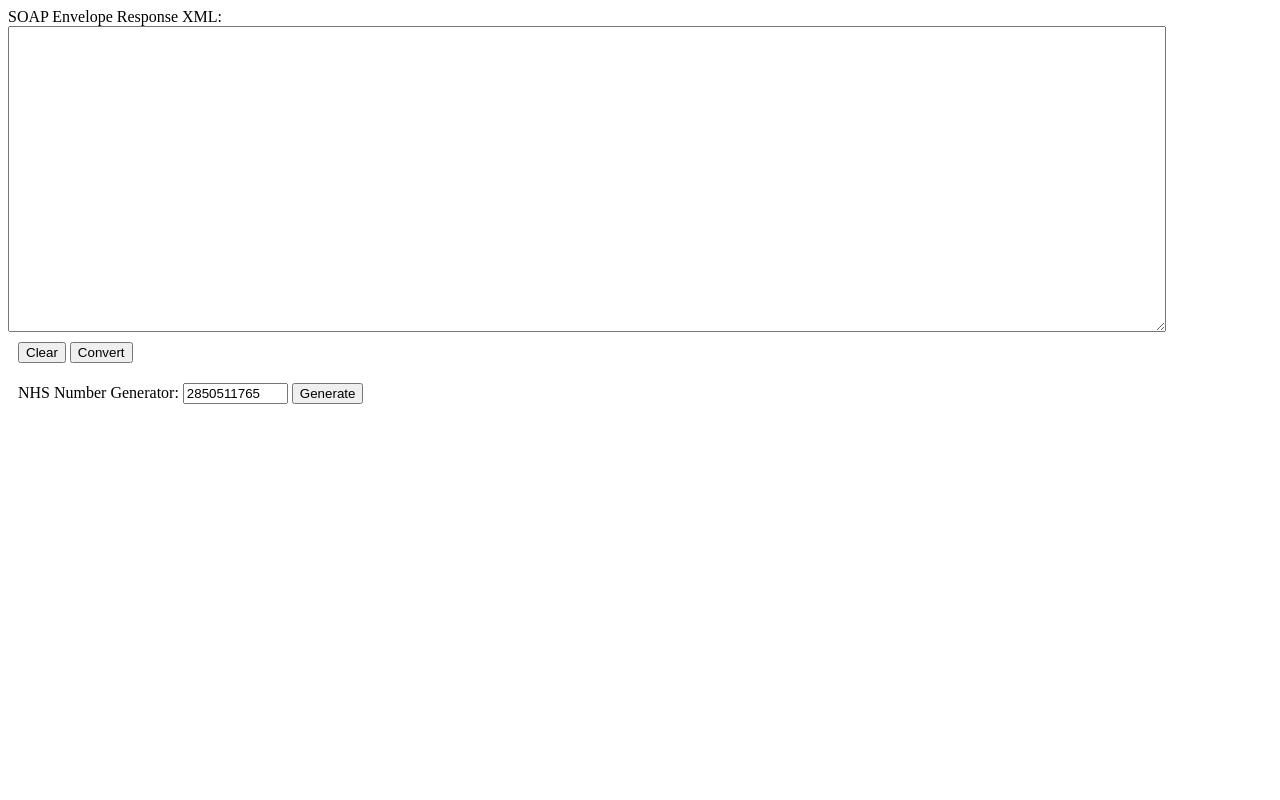
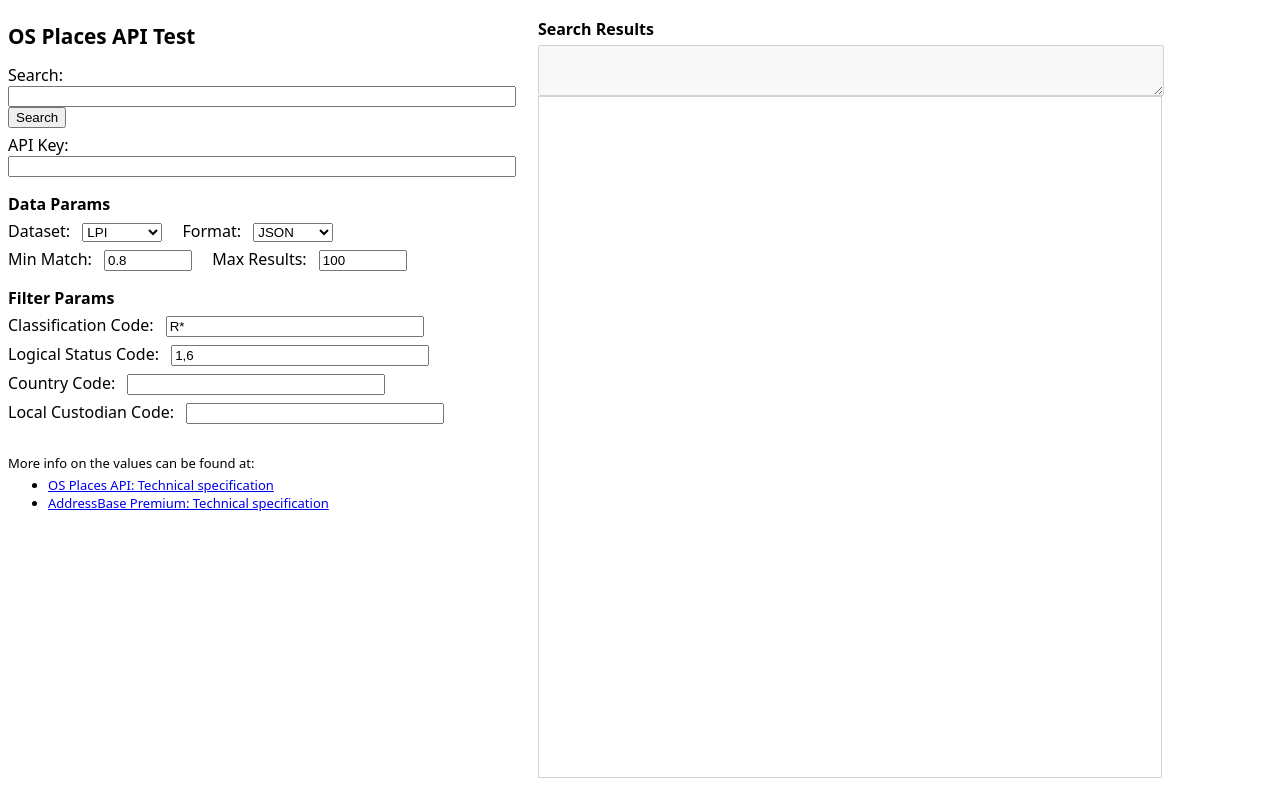
Before and after one commit to jpacurib-az/os-places-api-test, a plain HTML site: page index.html in a window 1280 px wide. Drawn offline with Linux system fonts and the light colour scheme.

Commit message:
Update index.html

```diff
--- a/index.html
+++ b/index.html
@@ -1,105 +1,285 @@
-
 <!DOCTYPE html PUBLIC "-//W3C//DTD HTML 4.01 Transitional//EN" "http://www.w3.org/TR/html4/loose.dtd">
 <html>
 <head>
   <meta http-equiv="Content-Type" content="text/html; charset=UTF-8">
-  <title>NHS/HIE/GNCR Tool</title>
+  <title>OS Places API Test</title>
   <style type="text/css">
-
     body {
       width: 90%;
+      font-family: system-ui, sans-serif;
     }
-    textarea#SOAP_INPUT {
+
+    .hidden {
+      display: none;
+    }
+
+    h1 {
+      font-size: 1.3em;
+    }
+
+    div.container {
+      display: flex;
       width: 100%;
     }
-    div#BTN_CONTAINER {
-      padding: 10px;
+
+    div.container div.left-pane {
+      flex: 46%;
     }
-    div#NHS_SECTION {
-      padding-top: 20px;
+
+    div.container div.right-pane {
+      flex: 54%;
     }
+
+    div.subheader {
+      font-weight: bold;
+      margin-top: 10px;
+      margin-bottom: 5px;
+    }
+
+    div.row {
+      padding-bottom: 6px;
+    }
+
+    label {
+      margin-right: 8px;
+    }
+
+    input[type=text] {
+      width: 500px;
+    }
+
+    div#COMMON_PARAMS input[type=text] {
+      width: 250px;
+    }
+
+    select, input[type=number] {
+      width: 80px;
+      margin-right: 16px;
+    }
+
+    span.note {
+      display: block;
+      margin-top: 24px;
+      font-size: small;
+    }
+
+    span.note ul {
+      margin-top: 4px;
+    }
+
+    textarea#QUERY_FULL_URL {
+      width: 99.6%;
+    }
+
+    iframe {
+      width: 100%;
+      height: 85vh;
+      border: 1px solid lightgray;
+    }
+
   </style>
 </head>
 
 <body onload="init()">
+  <div class="container">
 
-  <div>
-    <label for="SOAP_INPUT">SOAP Envelope Response XML:</label>
-    <br />
-    <textarea id="SOAP_INPUT" name="SOAP_INPUT" rows="20"></textarea>
+    <div class="left-pane">
+      <h1>OS Places API Test</h1>
+
+      <div class="row">
+        <label for="SEARCH_QUERY">Search:</label>
+        <input type="text" id="SEARCH_QUERY" name="SEARCH_QUERY" />
+        <button type="button" onclick="search()">Search</button>
       </div>
 
-  <div id="BTN_CONTAINER">
-    <button type="button" onclick="clearInput()">Clear</button>
-    <button type="button" onclick="convertInput()">Convert</button>
+      <div class="row">
+        <label for="API_KEY">API Key:</label>
+        <input type="text" id="API_KEY" name="API_KEY" />
+      </div>
+
+      <div id="COMMON_PARAMS">
+        <div class="subheader">Data Params</div>
+        <div class="row">
+          <label for="DATASET">Dataset:</label>
+          <select id="DATASET" name="DATASET" >
+            <option value="LPI">LPI</option>
+            <option value="DPA">DPA</option>
+          </select>
+
+          <label for="DATA_FORMAT">Format:</label>
+          <select id="DATA_FORMAT" name="DATA_FORMAT" >
+            <option value="JSON">JSON</option>
+            <option value="XML">XML</option>
+          </select>
+        </div>
+
+        <div class="row">
+          <label for="MIN_MATCH">Min Match:</label>
+          <input type="number" id="MIN_MATCH" name="MIN_MATCH" min="0" max="1"/>
+
+          <label for="MAX_RESULTS">Max Results:</label>
+          <input type="number" id="MAX_RESULTS" name="MAX_RESULTS" min="1" max="100"/>
+        </div>
+
+        <div class="subheader">Filter Params</div>
+        <div class="row">
+          <label for="CLASS_CD">Classification Code:</label>
+          <input type="text" id="CLASS_CD" name="CLASS_CD" />
+        </div>
+
+        <div class="row">
+          <label for="LOG_STAT_CD">Logical Status Code:</label>
+          <input type="text" id="LOG_STAT_CD" name="LOG_STAT_CD" />
+        </div>
+
+        <div class="row">
+          <label for="COUNTRY_CD">Country Code:</label>
+          <input type="text" id="COUNTRY_CD" name="COUNTRY_CD" />
+        </div>
+
+        <div class="row">
+          <label for="LOC_CUSTODIAN_CD">Local Custodian Code:</label>
+          <input type="text" id="LOC_CUSTODIAN_CD" name="LOC_CUSTODIAN_CD" />
+        </div>
+      </div>
+
+      <span class="note">
+        More info on the values can be found at:
+        <ul>
+          <li><a href="https://osdatahub.os.uk/docs/places/technicalSpecification" target="_blank">OS Places API: Technical specification</a></li>
+          <li><a href="https://www.ordnancesurvey.co.uk/documents/product-support/tech-spec/addressbase-premium-technical-specification.pdf" target="_blank">AddressBase Premium: Technical specification</a></li>
+        </ul>
+      </span>
+
+    </div>
+
+    <div class="right-pane">
+      <div id="RESULT_WRAPPER" class="hidden2">
+        <div class="subheader">Search Results</div>
+        <div>
+          <textarea id="QUERY_FULL_URL" name="QUERY_FULL_URL"
+                    readonly="true" disabled="true"
+                    wrap="hard" rows="3">
+          </textarea>
         <div>
 
-  <div id="NHS_SECTION">
-    <label for="NHS_NUM">NHS Number Generator:</label>
-    <input type="text" id="NHS_NUM" name="NHS_NUM" readonly="true" size="10" />
-    <button type="button" onclick="updateNhsNumber()">Generate</button>
+        <iframe id="IFRAME_SEARCH_RESULT" src="" title="Search Result"></iframe>
+      </div>
     </div>
 
+  </div>
+</body>
+
 <script type="text/javascript">
-    function clearInput() {
-      document.getElementById("SOAP_INPUT").value = "";
-      document.getElementById("SOAP_INPUT").focus();
+  const OS_PLACES_URL = "https://api.os.uk/search/places/v1/find";
+
+  const FILTER_CLASSIFICATION_CODE = "CLASSIFICATION_CODE";
+  const FILTER_LOGICAL_STATUS_CODE = "LOGICAL_STATUS_CODE";
+  const FILTER_COUNTRY_CODE = "COUNTRY_CODE";
+  const FILTER_LOCAL_CUSTODIAN_CODE = "LOCAL_CUSTODIAN_CODE";
+
+  function get(selector) {
+    return document.querySelector(selector);
   }
 
-    function unescapeHtml(text) {
-      var secretDiv = document.createElement("div");
-      secretDiv.innerHTML = text;
-      return secretDiv.textContent;
+  function getValue(selector) {
+    let item = get(selector);
+    if (item) {
+      return item.value.trim();
+    }
+    return null;
   }
 
-    function openWindow(html) {
-      var win = window.open();
-      win.document.write(html);
-      win.document.close();
-    }
-
-    function convertInput() {
-      var soapInput = document.getElementById("SOAP_INPUT").value;
-
-      var findStart = "<ser:azeusCareDetails><![CDATA[";
-      var findEnd = "]]></ser:azeusCareDetails>";
-
-      var start = soapInput.indexOf(findStart);
-      var end = soapInput.indexOf(findEnd);
-
-      if (start < 0 || end < 0) {
-        alert("Cannot parse SOAP Envelop Response XML");
+  function search() {
+    if (!isValid()) {
       return;
     }
 
-      var output = soapInput.substring(start + findStart.length, end);
-      var html = unescapeHtml(output);
-      openWindow(html);
+    let iframeSearchRes = get("#IFRAME_SEARCH_RESULT");
+    get("#QUERY_FULL_URL").value;
+    iframeSearchRes.src = "";
+
+    const url = initUrl();
+    get("#QUERY_FULL_URL").value = url;
+    iframeSearchRes.src = url;
+    get("#RESULT_WRAPPER").classList.remove("hidden");
   }
 
-    function generateNhsNumber() {
-      var prefix = "";
-      var checkDigit = 0;
-      do {
-        var sum = 0;
-        prefix = (Math.floor(Math.random() * (999999999 - 100000000 + 1)) + 100000000) + "";
-        for (var i = 0; i < 9; i++) {
-          sum += prefix.charAt(i) * (10 - i);
+  function isValid() {
+    if (getValue("#SEARCH_QUERY") == "") {
+      alert("Search query must be specified");
+      return false;
     }
-        checkDigit = sum % 11;
-        checkDigit = 11 - checkDigit;
-      } while(checkDigit < 1 || checkDigit > 9);
-      return prefix + "" + checkDigit;
+    if (getValue("#API_KEY") == "") {
+      alert("API Key must be specified");
+      return false;
+    }
+    return true;
   }
 
-    function updateNhsNumber() {
-      document.getElementById("NHS_NUM").value = generateNhsNumber();
+  function initUrl() {
+    let params = new URLSearchParams();
+    params.append("query", getValue("#SEARCH_QUERY"));
+    params.append("key", getValue("#API_KEY"));
+
+    appendDataParam(params, "dataset", getValue("#DATASET"));
+    appendDataParam(params, "format", getValue("#DATA_FORMAT"));
+    appendDataParam(params, "minmatch", getValue("#MIN_MATCH"));
+    appendDataParam(params, "maxresults", getValue("#MAX_RESULTS"));
+
+    appendFilterParam(params, FILTER_CLASSIFICATION_CODE, getValue("#CLASS_CD"));
+    appendFilterParam(params, FILTER_LOGICAL_STATUS_CODE, getValue("#LOG_STAT_CD"));
+    appendFilterParam(params, FILTER_COUNTRY_CODE, getValue("#COUNTRY_CD"));
+    appendFilterParam(params, FILTER_LOCAL_CUSTODIAN_CODE, getValue("#LOC_CUSTODIAN_CD"));
+
+    let fullParams = params.toString();
+    return fullParams ? (OS_PLACES_URL + "?" + fullParams) : OS_PLACES_URL;
+  }
+
+  function appendDataParam(paramObj, paramName, paramVal) {
+    if (paramVal == "") {
+      return;
+    }
+    paramObj.append(paramName, paramVal);
+  }
+
+  function appendFilterParam(paramObj, paramName, paramVal) {
+    if (paramVal == "") {
+      return;
+    }
+
+    let filterParam = "";
+    let paramValArr = paramVal.split(",");
+    for (let i=0; i<paramVal.length; i++) {
+
+      if (typeof(paramValArr[i]) == "undefined") {
+        continue;
+      }
+
+      let thisVal = paramValArr[i].trim();
+      if (thisVal == "") {
+        continue;
+      }
+
+      if (filterParam.length > 0) {
+        filterParam = filterParam + " ";
+      }
+      filterParam = filterParam + paramName + ":" + thisVal;
+    }
+
+    if (filterParam.length > 0) {
+      paramObj.append("fq", filterParam);
+    }
   }
 
   function init() {
-      setTimeout(updateNhsNumber, 250);
+    get("#DATASET").value = "LPI";
+    get("#DATA_FORMAT").value = "JSON";
+    get("#MIN_MATCH").value = "0.8";
+    get("#MAX_RESULTS").value = "100";
+
+    get("#CLASS_CD").value = "R*";
+    get("#LOG_STAT_CD").value = "1,6";
   }
-
 </script>
-</body>
 </html>
```
Lines whose indentation alone changed are shown as unchanged.
